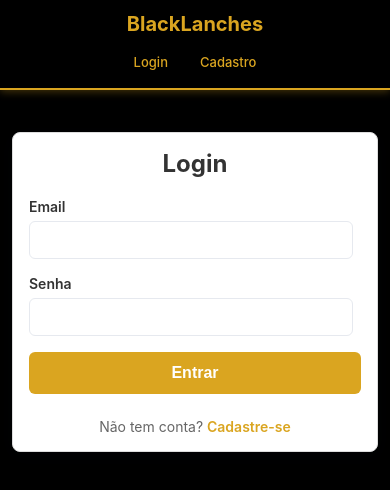
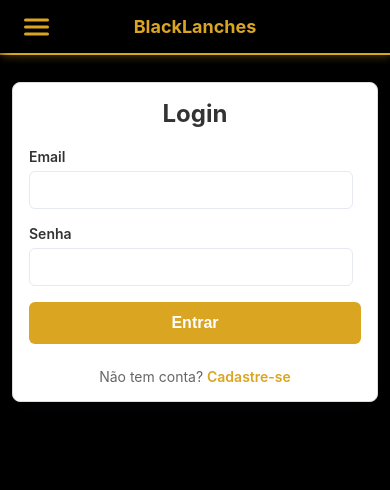
Before and after one commit to andrewermel/blackLanches_typescript, a React (Vite) app in the folder frontend/: page / in a window 390 px wide. Shown: the top 490 px of the page. Built offline with nearby package versions, Linux system fonts and the light colour scheme.

Commit message:
feat: adicionar menu lateral com botão de hambúrguer e estilização

```diff
--- a/frontend/src/App.jsx
+++ b/frontend/src/App.jsx
@@ -11,6 +11,7 @@ export default function App() {
   const [isAuthenticated, setIsAuthenticated] =
     useState(false);
   const [loading, setLoading] = useState(true);
+  const [menuOpen, setMenuOpen] = useState(false);
 
   useEffect(() => {
     // Verifica se tem token no localStorage
@@ -74,22 +75,16 @@ export default function App() {
   return (
     <div className="app-container">
       <header>
+        <button
+          className="hamburger-menu"
+          onClick={() => setMenuOpen(!menuOpen)}
+          aria-label="Menu"
+        >
+          <span></span>
+          <span></span>
+          <span></span>
+        </button>
         <h1 className="title">BlackLanches</h1>
-        <nav>
-          {!isAuthenticated ? (
-            <>
-              <a href="#/login">Login</a>
-              <a href="#/register">Cadastro</a>
-            </>
-          ) : (
-            <>
-              <a href="#/snacks">Lanches</a>
-              <a href="#/home">Home</a>
-              <a href="#/ingredients">Ingredientes</a>
-              <a href="#/portions">Porções</a>
-            </>
-          )}
-        </nav>
         {isAuthenticated && (
           <button
             className="btn-logout-header"
@@ -99,6 +94,71 @@ export default function App() {
           </button>
         )}
       </header>
+
+      {/* Menu Lateral */}
+      <div
+        className={`side-menu ${menuOpen ? 'open' : ''}`}
+      >
+        <button
+          className="close-menu"
+          onClick={() => setMenuOpen(false)}
+        >
+          ✕
+        </button>
+        <nav>
+          {!isAuthenticated ? (
+            <>
+              <a
+                href="#/login"
+                onClick={() => setMenuOpen(false)}
+              >
+                Login
+              </a>
+              <a
+                href="#/register"
+                onClick={() => setMenuOpen(false)}
+              >
+                Cadastro
+              </a>
+            </>
+          ) : (
+            <>
+              <a
+                href="#/snacks"
+                onClick={() => setMenuOpen(false)}
+              >
+                🍔 Lanches
+              </a>
+              <a
+                href="#/home"
+                onClick={() => setMenuOpen(false)}
+              >
+                🏠 Home
+              </a>
+              <a
+                href="#/ingredients"
+                onClick={() => setMenuOpen(false)}
+              >
+                🥬 Ingredientes
+              </a>
+              <a
+                href="#/portions"
+                onClick={() => setMenuOpen(false)}
+              >
+                🍽️ Porções
+              </a>
+            </>
+          )}
+        </nav>
+      </div>
+
+      {/* Overlay */}
+      {menuOpen && (
+        <div
+          className="menu-overlay"
+          onClick={() => setMenuOpen(false)}
+        ></div>
+      )}
       <main>
         {route === '#/register' ? (
           <Register />
--- a/frontend/src/styles.css
+++ b/frontend/src/styles.css
@@ -38,48 +38,140 @@ header {
   right: 0;
   background-color: #000000;
   z-index: 100;
-  padding: 16px 20px;
+  padding: 10px 20px;
   border-bottom: 2px solid #daa520;
   box-shadow: 0 2px 8px rgba(218, 165, 32, 0.3);
+  display: flex;
+  align-items: center;
+  justify-content: center;
+  height: 60px;
 }
 
 /* Título BlackLanches - Dourado */
 .title {
-  font-size: 24px;
+  font-size: 22px;
   font-weight: bold;
   color: #daa520;
   text-align: center;
-  margin: 0 0 12px 0;
+  margin: 0;
 }
 
-/* Navegação */
-nav {
+/* ========== MENU HAMBÚRGUER ========== */
+.hamburger-menu {
+  position: absolute;
+  left: 20px;
+  top: 50%;
+  transform: translateY(-50%);
+  background: transparent;
+  border: none;
+  cursor: pointer;
+  padding: 8px;
+  z-index: 101;
   display: flex;
-  justify-content: center;
-  align-items: center;
-  flex-wrap: wrap;
-  gap: 12px;
+  flex-direction: column;
+  gap: 4px;
+  transition: all 0.3s ease;
 }
 
-nav a {
+.hamburger-menu span {
+  display: block;
+  width: 25px;
+  height: 3px;
+  background-color: #daa520;
+  border-radius: 2px;
+  transition: all 0.3s ease;
+}
+
+.hamburger-menu:hover span {
+  background-color: #fff;
+}
+
+/* Menu Lateral */
+.side-menu {
+  position: fixed;
+  top: 0;
+  left: -280px;
+  width: 280px;
+  height: 100vh;
+  background-color: #1a1a1a;
+  z-index: 200;
+  transition: left 0.3s ease;
+  box-shadow: 2px 0 10px rgba(0, 0, 0, 0.5);
+  overflow-y: auto;
+}
+
+.side-menu.open {
+  left: 0;
+}
+
+.close-menu {
+  position: absolute;
+  top: 16px;
+  right: 16px;
+  background: transparent;
+  border: none;
+  color: #daa520;
+  font-size: 28px;
+  cursor: pointer;
+  padding: 4px 8px;
+  transition: all 0.3s ease;
+}
+
+.close-menu:hover {
+  color: #fff;
+  transform: rotate(90deg);
+}
+
+.side-menu nav {
+  display: flex;
+  flex-direction: column;
+  padding: 60px 20px 20px;
+  gap: 0;
+}
+
+.side-menu nav a {
   color: #daa520;
   text-decoration: none;
-  padding: 8px 16px;
-  border-radius: 6px;
+  padding: 16px 20px;
+  border-bottom: 1px solid rgba(218, 165, 32, 0.1);
   transition: all 0.3s ease;
   font-weight: 500;
+  font-size: 16px;
 }
 
-nav a:hover {
+.side-menu nav a:hover {
   background-color: rgba(218, 165, 32, 0.1);
   color: #fff;
+  padding-left: 25px;
+}
+
+/* Overlay */
+.menu-overlay {
+  position: fixed;
+  top: 0;
+  left: 0;
+  right: 0;
+  bottom: 0;
+  background-color: rgba(0, 0, 0, 0.7);
+  z-index: 150;
+  animation: fadeIn 0.3s ease;
+}
+
+@keyframes fadeIn {
+  from {
+    opacity: 0;
+  }
+  to {
+    opacity: 1;
+  }
 }
 
 /* Botão de sair no header - Canto superior direito */
 .btn-logout-header {
   position: absolute;
-  top: 16px;
+  top: 50%;
   right: 20px;
+  transform: translateY(-50%);
   background-color: #f44336;
   color: white;
   padding: 8px 16px;
@@ -89,19 +181,19 @@ nav a:hover {
   font-weight: 600;
   transition: all 0.3s ease;
   z-index: 101;
+  font-size: 14px;
 }
 
 .btn-logout-header:hover {
   background-color: #d32f2f;
-  transform: translateY(-1px);
   box-shadow: 0 2px 8px rgba(244, 67, 54, 0.4);
 }
 
 /* ========== MAIN ========== */
 main {
-  padding-top: 140px; /* Espaço para o header fixo */
+  padding-top: 80px; /* Espaço para o header fixo */
   padding-bottom: 40px;
-  min-height: calc(100vh - 140px);
+  min-height: calc(100vh - 80px);
 }
 
 /* ========== CARD (Quadrado branco) ========== */
@@ -229,23 +321,30 @@ button:disabled {
   }
 
   header {
-    padding: 12px 16px;
+    padding: 10px 16px;
+    height: 55px;
   }
 
   .title {
-    font-size: 20px;
+    font-size: 18px;
   }
 
-  nav {
-    gap: 8px;
+  .hamburger-menu {
+    left: 16px;
   }
 
-  nav a {
+  .btn-logout-header {
+    right: 16px;
     padding: 6px 12px;
     font-size: 13px;
   }
 
   main {
-    padding-top: 120px;
+    padding-top: 70px;
+  }
+
+  .side-menu {
+    width: 250px;
+    left: -250px;
   }
 }
```
